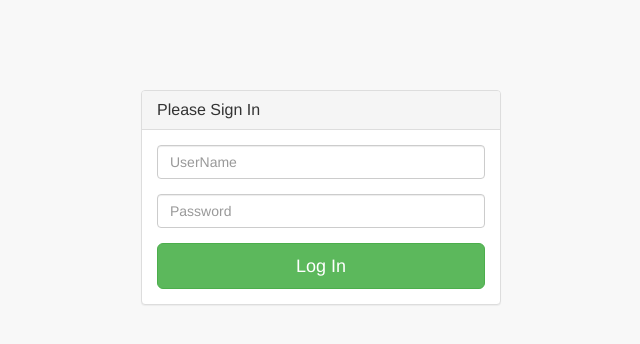
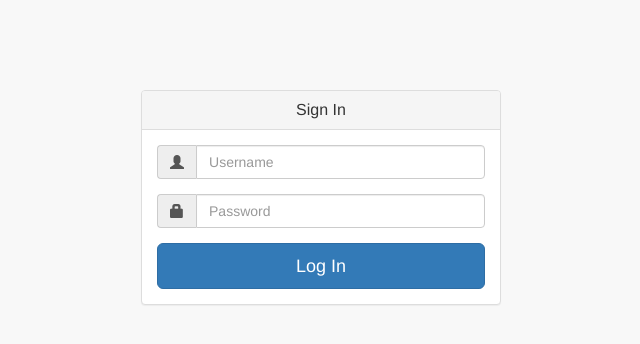
Before and after one commit to Aksen-Engineering/Aksen-Engineering.github.io, a website: page pages/login.html in a window 1280 px wide. Shown: the whole page, without its empty margins (319-959 px from the left). Drawn offline with Linux system fonts and the light colour scheme.

Commit message:
login change

```diff
--- a/pages/login.html
+++ b/pages/login.html
@@ -96,19 +96,42 @@ return false;
             <div class="col-md-4 col-md-offset-4">
                 <div class="login-panel panel panel-default">
                     <div class="panel-heading">
-                        <h3 class="panel-title">Please Sign In</h3>
+                        <center><h3 class="panel-title">Sign In</h3></center>
                     </div>
                     <div class="panel-body">
                         <form role="form" name="myform">
+                            <div class="form-group">
+                                <div class="input-group ">
+                                  <span class="input-group-addon" id="sizing-addon1"> <span class="glyphicon glyphicon-user" aria-hidden="true"></span></span>
+                                  <input type="text" class="form-control" name="username" placeholder="Username" aria-describedby="sizing-addon1">
+                                </div>
+                            </div> <!-- /.form-group -->
+
+                            <div class="form-group">
+                                <div class="input-group ">
+                                  <span class="input-group-addon" id="sizing-addon1"> <span class="glyphicon glyphicon-lock" aria-hidden="true"></span></span>
+                                  <input type="password" class="form-control" name="pword" placeholder="Password" aria-describedby="sizing-addon1">
+                                </div>
+                            </div> <!-- /.form-group -->
+                            <!-- Change this to a button or input when using this as a form -->
+                                <input  class="btn btn-lg btn-primary btn-block"type="button" value="Log In" name="Submit" onclick= "validate()">
+
+				    </form>
+
+
+
+
+                      <!--  <form role="form" name="myform">
                             <fieldset>
                                 <div class="form-group">
+
                                     <input class="form-control" placeholder="UserName" ntype="text" name="username">
                                 </div>
                                 <div class="form-group">
                                     <input class="form-control" placeholder="Password" type="password" name="pword">
-                                </div>
+                                </div> -->
                                 <!-- Change this to a button or input when using this as a form -->
-                                <input  class="btn btn-lg btn-success btn-block"type="button" value="Log In" name="Submit" onclick= "validate()">
+                               <!-- <input  class="btn btn-lg btn-primary btn-block"type="button" value="Log In" name="Submit" onclick= "validate()">
 
                             </fieldset>
                         </form>
@@ -116,7 +139,7 @@ return false;
                 </div>
             </div>
         </div>
-    </div>
+    </div>-->
 
     <!-- jQuery -->
     <script src="../bower_components/jquery/dist/jquery.min.js"></script>
```
